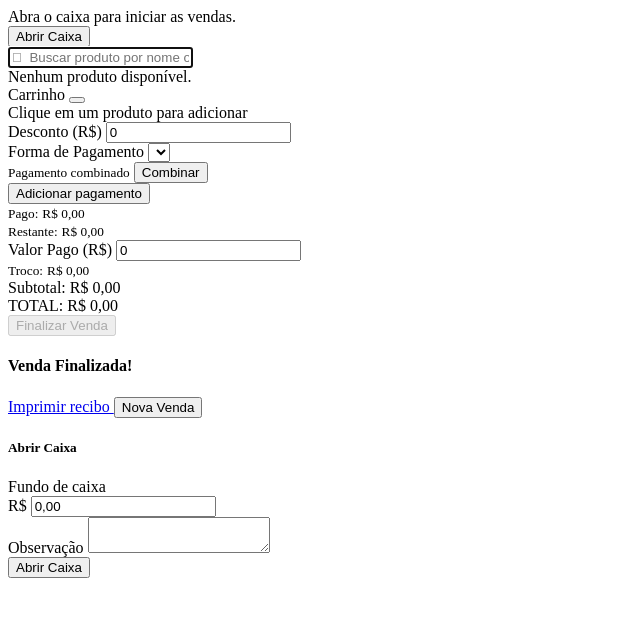
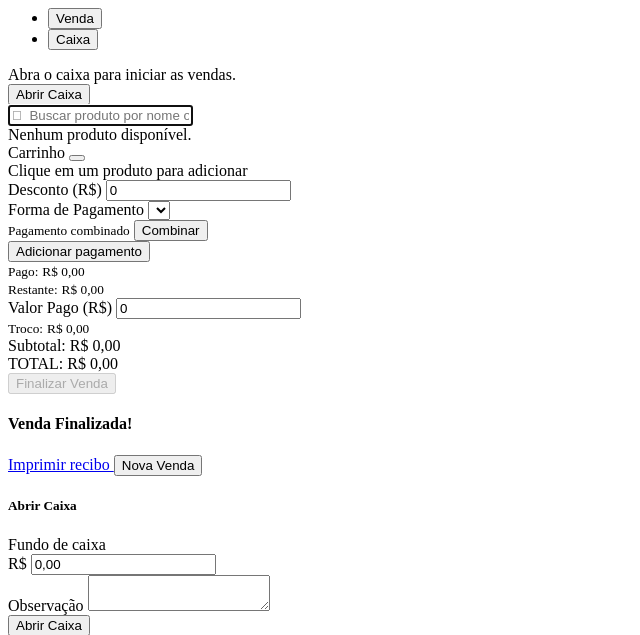
Before and after one commit to engalexmonteiro/caderninhopdv, a PHP site: page / in a window 1280 px wide. Shown: the top 635 px of the page, without its empty margins (0-640 px from the left). Run offline with PHP 8.4, Linux system fonts and the light colour scheme; data that the repository does not hold is empty; some libraries are stand-ins or nearby versions.

Commit message:
1 version

```diff
--- a/views/pdv/index.php
+++ b/views/pdv/index.php
@@ -27,6 +27,22 @@ foreach ($produtos as $produto) {
         <button type="button" class="btn-close" data-bs-dismiss="alert"></button>
     </div>
     <?php endif; ?>
+
+    <ul class="nav nav-tabs mb-3" id="pdvTabs" role="tablist">
+        <li class="nav-item" role="presentation">
+            <button class="nav-link active" id="pdv-venda-tab" data-bs-toggle="tab" data-bs-target="#pdv-venda" type="button" role="tab">
+                <i class="bi bi-cart3 me-1"></i>Venda
+            </button>
+        </li>
+        <li class="nav-item" role="presentation">
+            <button class="nav-link" id="pdv-caixa-tab" data-bs-toggle="tab" data-bs-target="#pdv-caixa" type="button" role="tab">
+                <i class="bi bi-cash-register me-1"></i>Caixa
+            </button>
+        </li>
+    </ul>
+
+    <div class="tab-content" id="pdvTabsContent">
+        <div class="tab-pane fade" id="pdv-caixa" role="tabpanel" aria-labelledby="pdv-caixa-tab">
 
     <?php if ($caixaAberto): ?>
     <div class="card mb-3">
@@ -75,8 +91,10 @@ foreach ($produtos as $produto) {
         </button>
     </div>
     <?php endif; ?>
-</div>
 
+        </div>
+
+        <div class="tab-pane fade show active" id="pdv-venda" role="tabpanel" aria-labelledby="pdv-venda-tab">
 <div class="pdv-wrapper <?= $caixaAberto ? '' : 'pdv-locked' ?>">
 
     <!-- Painel de Produtos -->
@@ -257,6 +275,10 @@ foreach ($produtos as $produto) {
                     onclick="finalizarVenda()" disabled>
                 <i class="bi bi-check-circle me-2"></i>Finalizar Venda
             </button>
+        </div>
+    </div>
+</div>
+
         </div>
     </div>
 </div>
```
Also changed, not shown: public/assets/style.css.
